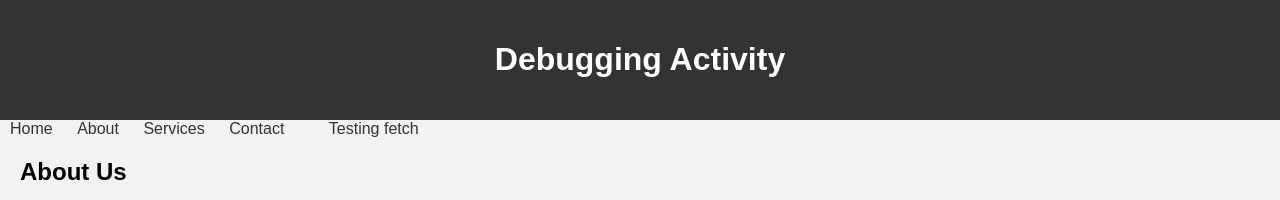
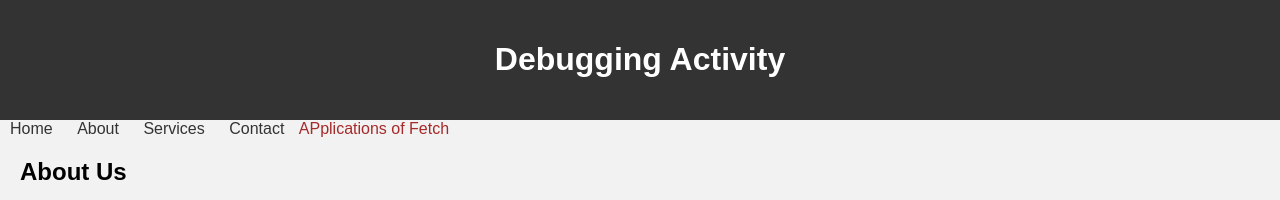
Before and after one commit to IanKyril/MidtermPractice, a plain HTML site: page index.html in a window 1280 px wide. Shown: the top 200 px of the page. Drawn offline with Linux system fonts and the light colour scheme.

Commit message:
Changes for commit test

```diff
--- a/index.html
+++ b/index.html
@@ -16,8 +16,7 @@
             <li><a href="#">About</a></li> <!-- NO CLOSING TAG for A -->
             <li><a href="#">Services</a></li>
             <li><a href="#">Contact</a></li>
-            <li><a href="#"></a></li>
-            <li><a href="#">Testing fetch</a></li>
+            <li>APplications of Fetch</li>
         </ul>
     </nav>
     <main>
```
